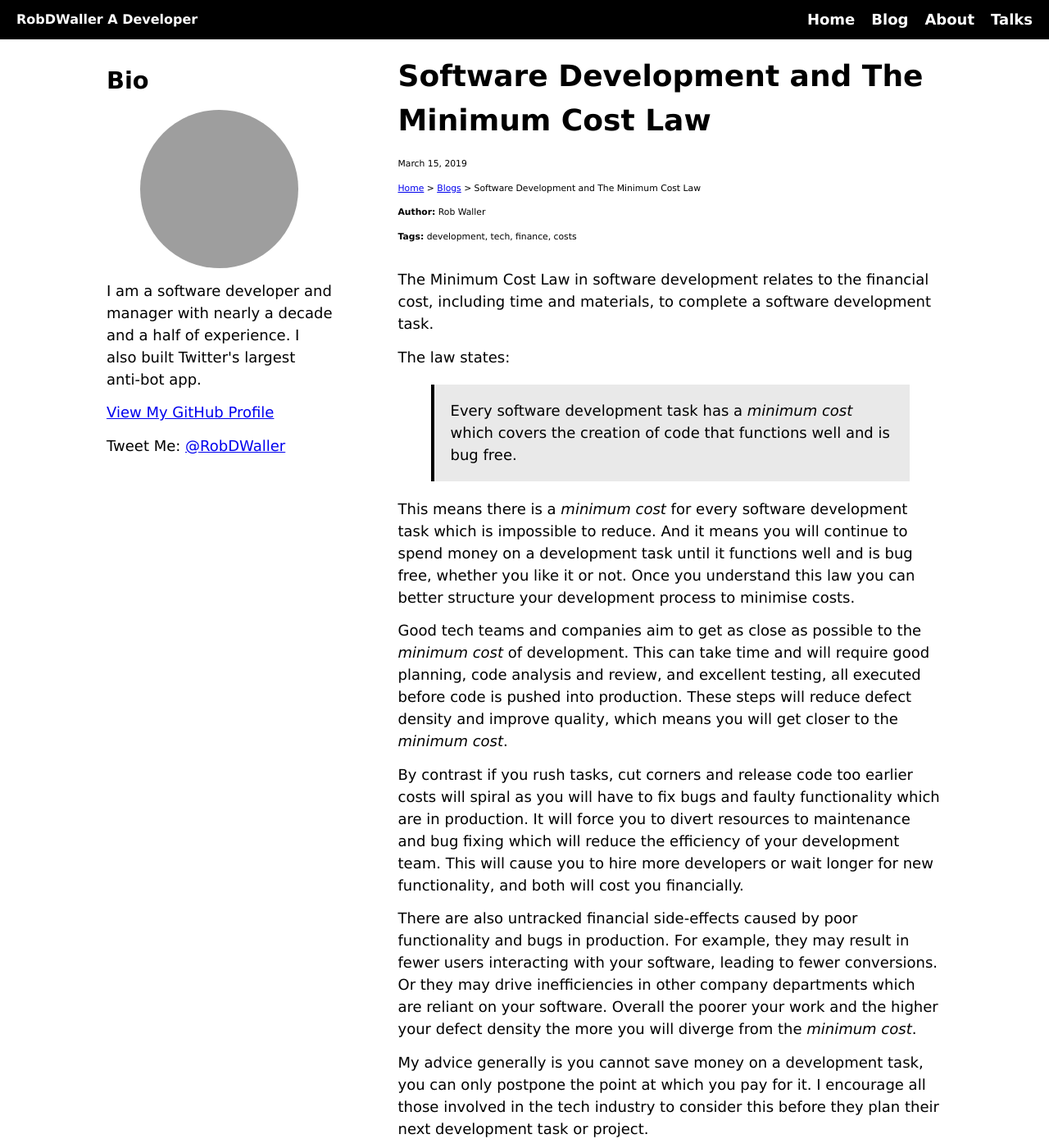
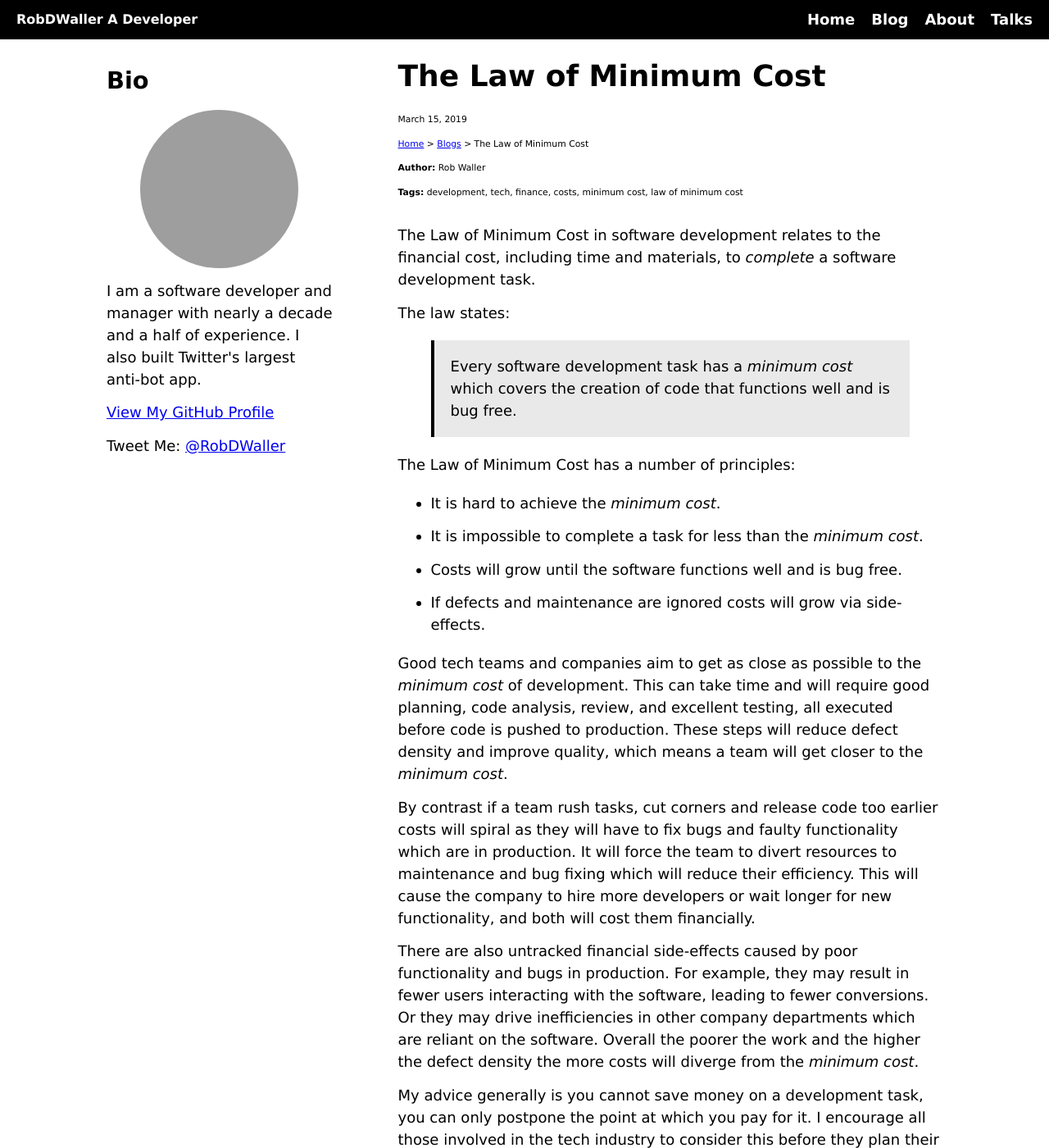
Before and after one commit to RobDWaller/robdwaller.github.io, a Jekyll site: the page built from _posts/2019-03-15-minimum-cost-law.md, in a window 1280 px wide and 1400 px high. Shown: the whole window at 82% size. Built offline with Jekyll 4.4.1, drawn with Linux system fonts in a browser that asks for light colours; grey boxes are pictures that could not be loaded.

Commit message:
Finished second draft of article on law of minimum cost.

```diff
--- a/_posts/2019-03-15-minimum-cost-law.md
+++ b/_posts/2019-03-15-minimum-cost-law.md
@@ -1,23 +1,28 @@
 ---
 layout: post
-title: "Software Development and The Minimum Cost Law"
+title: "The Law of Minimum Cost"
 description: "Every software development task has a minimum cost which covers the creation of code that functions well and is bug free."
-tags: [development, tech, finance, costs]
+tags: [development, tech, finance, costs, minimum cost, law of minimum cost]
 published: true
 ---
-The Minimum Cost Law in software development relates to the financial cost, including time and materials, to complete a software development task.
+The Law of Minimum Cost in software development relates to the financial cost, including time and materials, to *complete* a software development task.
 
 The law states:
 
 > Every software development task has a *minimum cost* which covers the creation of code that functions well and is bug free.
 
-This means there is a *minimum cost* for every software development task which is impossible to reduce. And it means you will continue to spend money on a development task until it functions well and is bug free, whether you like it or not. Once you understand this law you can better structure your development process to minimise costs.
+The Law of Minimum Cost has a number of principles:
 
-Good tech teams and companies aim to get as close as possible to the *minimum cost* of development. This can take time and will require good planning, code analysis and review, and excellent testing, all executed before code is pushed into production. These steps will reduce defect density and improve quality, which means you will get closer to the *minimum cost*.
+- It is hard to achieve the *minimum cost*.
+- It is impossible to complete a task for less than the *minimum cost*.
+- Costs will grow until the software functions well and is bug free.
+- If defects and maintenance are ignored costs will grow via side-effects.
 
-By contrast if you rush tasks, cut corners and release code too earlier costs will spiral as you will have to fix bugs and faulty functionality which are in production. It will force you to divert resources to maintenance and bug fixing which will reduce the efficiency of your development team. This will cause you to hire more developers or wait longer for new functionality, and both will cost you financially.
+Good tech teams and companies aim to get as close as possible to the *minimum cost* of development. This can take time and will require good planning, code analysis, review, and excellent testing, all executed before code is pushed to production. These steps will reduce defect density and improve quality, which means a team will get closer to the *minimum cost*.
 
-There are also untracked financial side-effects caused by poor functionality and bugs in production. For example, they may result in fewer users interacting with your software, leading to fewer conversions. Or they may drive inefficiencies in other company departments which are reliant on your software. Overall the poorer your work and the higher your defect density the more you will diverge from the *minimum cost*.
+By contrast if a team rush tasks, cut corners and release code too earlier costs will spiral as they will have to fix bugs and faulty functionality which are in production. It will force the team to divert resources to maintenance and bug fixing which will reduce their efficiency. This will cause the company to hire more developers or wait longer for new functionality, and both will cost them financially.
+
+There are also untracked financial side-effects caused by poor functionality and bugs in production. For example, they may result in fewer users interacting with the software, leading to fewer conversions. Or they may drive inefficiencies in other company departments which are reliant on the software. Overall the poorer the work and the higher the defect density the more costs will diverge from the *minimum cost*.
 
 My advice generally is you cannot save money on a development task, you can only postpone the point at which you pay for it. I encourage all those involved in the tech industry to consider this before they plan their next development task or project.
 
```
